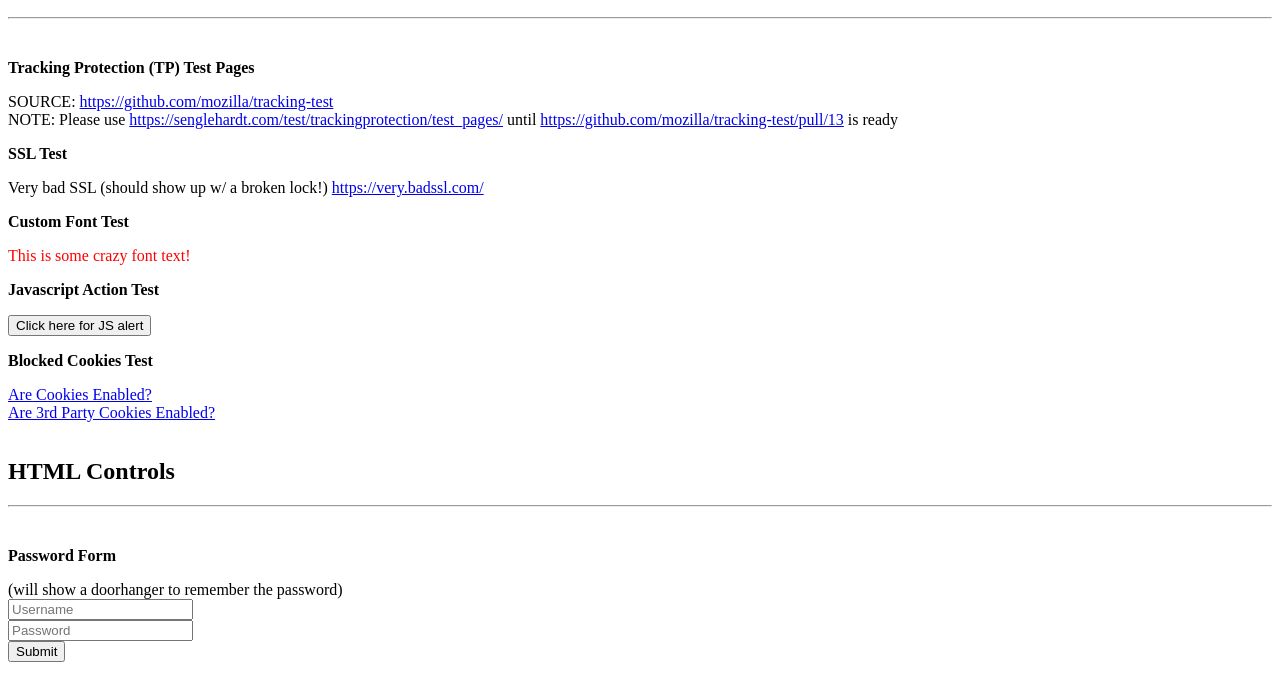
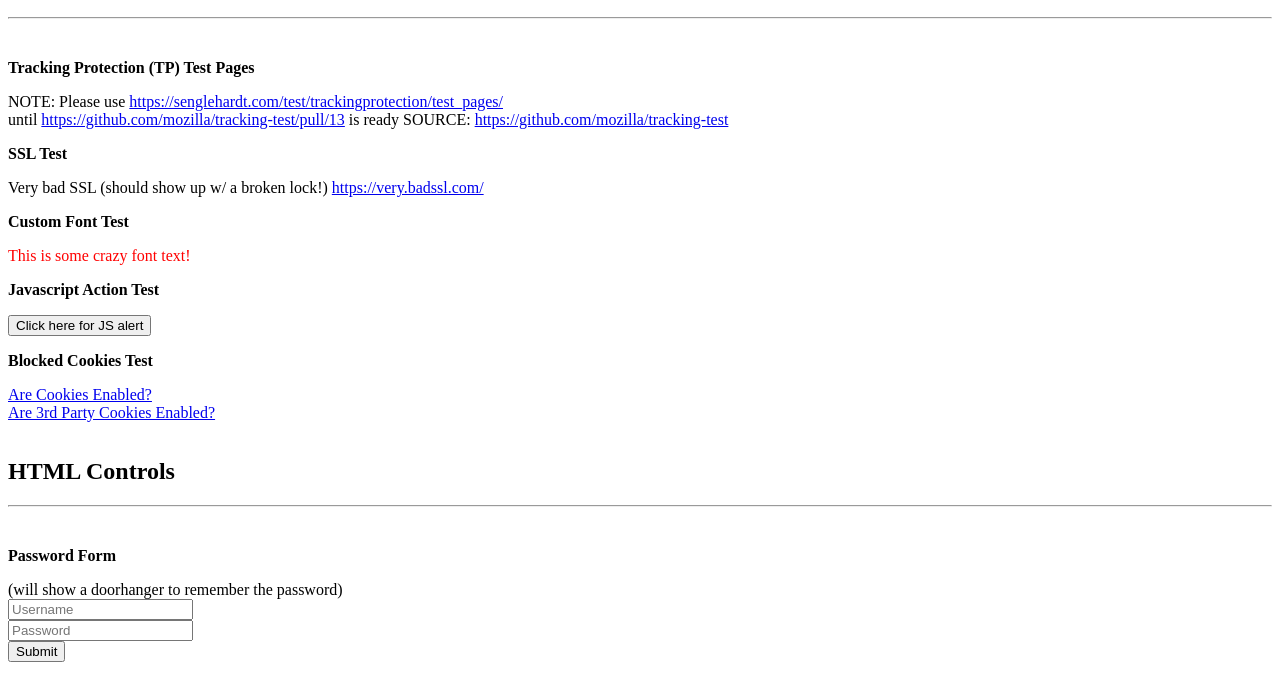
Before and after one commit to rpappalax/testapp2, a plain HTML site: page index.html in a window 1280 px wide. Shown: the part 110-800 px from the top of the page. Drawn offline with Linux system fonts and the light colour scheme; some packages are replaced by stand-ins of ours; a web font is replaced by a local one.

Commit message:
fix index

```diff
--- a/index.html
+++ b/index.html
@@ -36,8 +36,9 @@ function myFunction() {
 
   <section>
       <p class="header">Tracking Protection (TP) Test Pages</p>
+      NOTE: Please use <a href="https://senglehardt.com/test/trackingprotection/test_pages/">https://senglehardt.com/test/trackingprotection/test_pages/</a><br>
+      until <a href="https://github.com/mozilla/tracking-test/pull/13">https://github.com/mozilla/tracking-test/pull/13</a> is ready
       SOURCE: <a href="https://github.com/mozilla/tracking-test">https://github.com/mozilla/tracking-test</a><br>
-      NOTE: Please use <a href="https://senglehardt.com/test/trackingprotection/test_pages/">https://senglehardt.com/test/trackingprotection/test_pages/</a> until <a href="https://github.com/mozilla/tracking-test/pull/13">https://github.com/mozilla/tracking-test/pull/13</a> is ready
 
 
       <p class="header">SSL Test</p>
```
